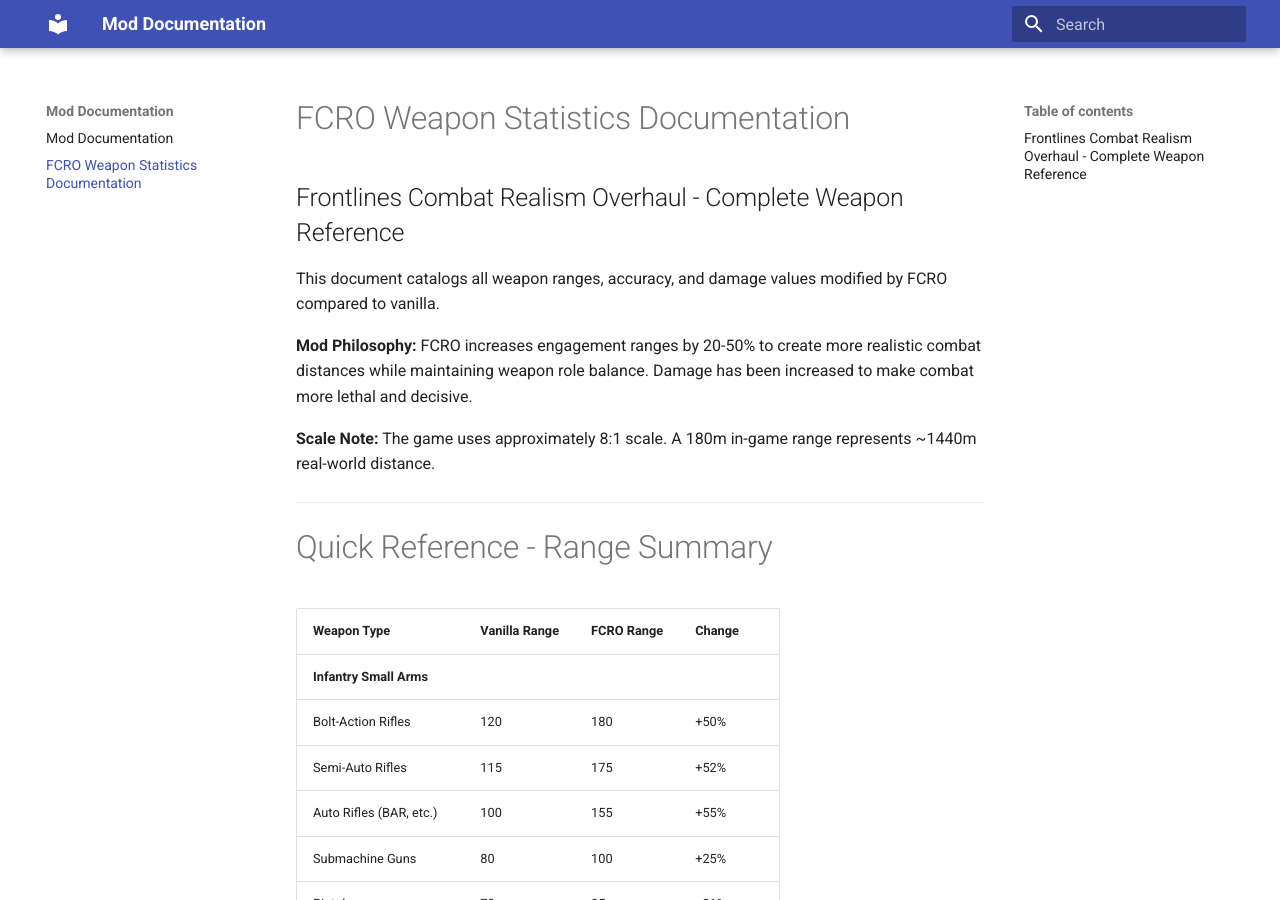
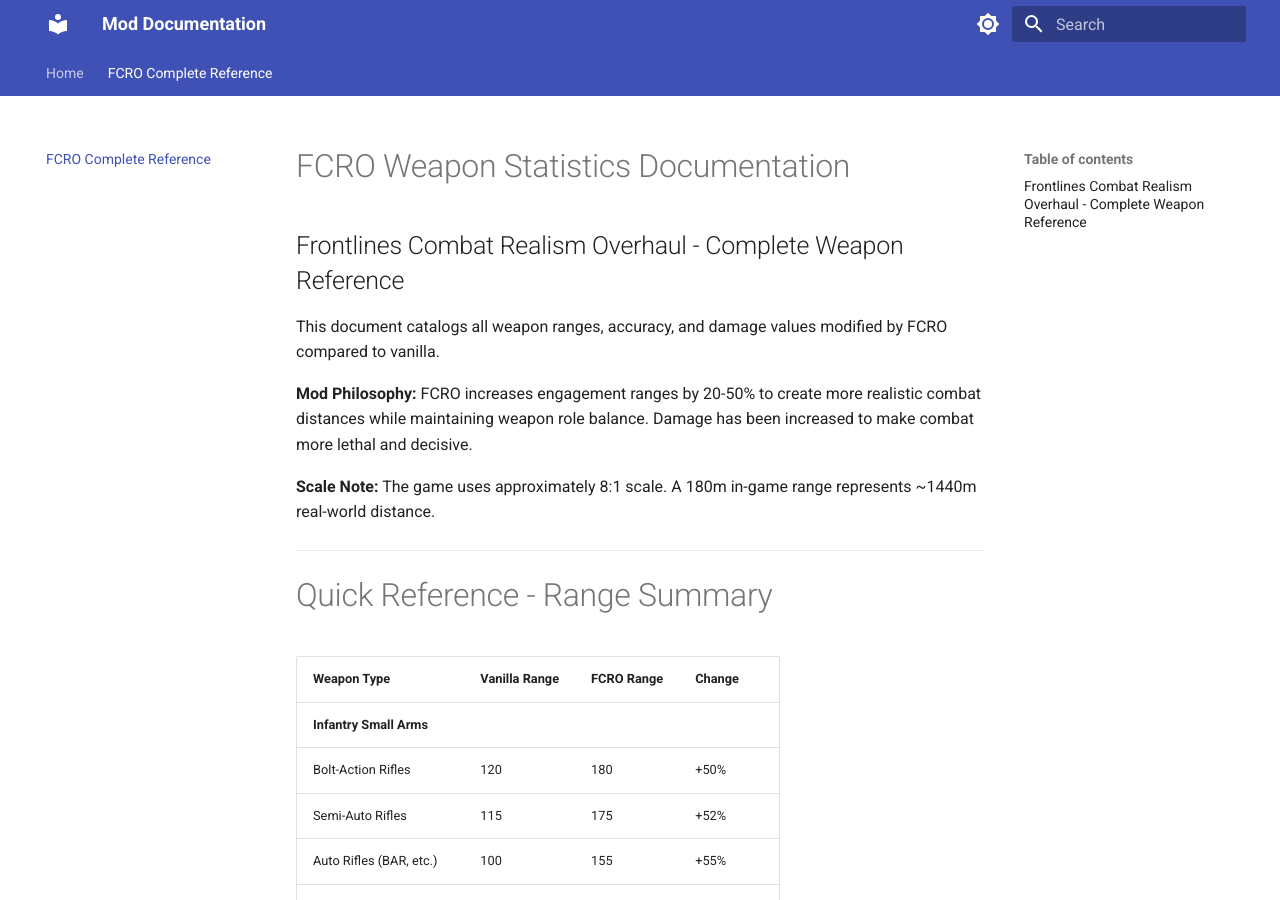
Before and after one commit to North-Head-Digital/mod-documentation, an MkDocs documentation site: the page built from docs/FCRO_Complete_Reference.md, in a window 1280 px wide and 900 px high. Built offline with MkDocs 1.6.1 and Material for MkDocs 9.7.7, drawn with Linux system fonts in a browser that asks for light colours; some of the changed text lies outside the part shown.

Commit message:
Fix broken anchor links and enhance MkDocs configuration
- Fixed broken anchor links in FCRO_Complete_Reference.md where ampersands (&) were causing double-dash anchors
- Removed non-existent "Accuracy System Notes" section from table of contents
- Added missing newline at end of index.md for proper formatting
- Enhanced mkdocs.yml with:
  - Proper navigation structure
  - Material theme features (search, dark mode, navigation improvements)
  - Markdown extensions for better rendering
  - Search plugin configuration

All anchor links now resolve correctly and the site builds without warnings.

```diff
--- a/docs/FCRO_Complete_Reference.md
+++ b/docs/FCRO_Complete_Reference.md
@@ -60,27 +60,27 @@ This document catalogs all weapon ranges, accuracy, and damage values modified b
    - [Pistols](#pistols)
 2. [Anti-Tank Weapons](#anti-tank-weapons)
    - [Anti-Tank Rifles](#anti-tank-rifles)
-   - [Bazookas & Panzerfausts](#bazookas--panzerfausts)
+   - [Bazookas & Panzerfausts](#bazookas-panzerfausts)
    - [Rifle Grenade Launchers](#rifle-grenade-launchers)
 3. [Flamethrowers](#flamethrowers)
    - [Infantry Flamethrowers](#infantry-flamethrowers)
    - [Vehicle Flamethrowers](#vehicle-flamethrowers)
 4. [Mortars](#mortars)
 5. [Rocket Artillery](#rocket-artillery)
-6. [Tank & Artillery Guns](#tank--artillery-guns)
+6. [Tank & Artillery Guns](#tank-artillery-guns)
 7. [Armor Penetration Tables](#armor-penetration-tables)
    - [German Guns](#german-tank-gun-penetration)
    - [Soviet Guns](#soviet-tank-gun-penetration)
    - [American Guns](#american-tank-gun-penetration)
    - [British Guns](#british-tank-gun-penetration)
 8. [Ammunition Types](#ammunition-types)
-9. [Grenades & Explosives](#grenades--explosives)
+9. [Grenades & Explosives](#grenades-explosives)
    - [Hand Grenades](#hand-grenades)
    - [Satchel Charges](#satchel-charges)
    - [Mines](#mines)
 10. [Veterancy System](#veterancy-system)
 11. [Vehicle Damage System](#vehicle-damage-system)
-12. [Vision & Spotting System](#vision--spotting-system)
+12. [Vision & Spotting System](#vision-spotting-system)
     - [Human Spotting](#human-spotting-distances)
     - [Vehicle Spotting](#vehicle-spotting-categories)
     - [Aircraft Spotting](#aircraft-spotting)
--- a/mkdocs.yml
+++ b/mkdocs.yml
@@ -1,4 +1,39 @@
 site_name: Mod Documentation
+site_description: Documentation for the FCRO mod - Frontlines Combat Realism Overhaul
 
 theme:
   name: material
+  features:
+    - navigation.tabs
+    - navigation.sections
+    - navigation.expand
+    - navigation.top
+    - search.suggest
+    - search.highlight
+    - content.code.copy
+  palette:
+    - scheme: default
+      primary: indigo
+      accent: indigo
+      toggle:
+        icon: material/brightness-7
+        name: Switch to dark mode
+    - scheme: slate
+      primary: indigo
+      accent: indigo
+      toggle:
+        icon: material/brightness-4
+        name: Switch to light mode
+
+nav:
+  - Home: index.md
+  - FCRO Complete Reference: FCRO_Complete_Reference.md
+
+plugins:
+  - search
+
+markdown_extensions:
+  - toc:
+      permalink: true
+  - tables
+  - fenced_code
```
Also changed, not shown: other parts of docs/FCRO_Complete_Reference.md (+0 -1 lines), docs/index.md (line endings or trailing spaces).
